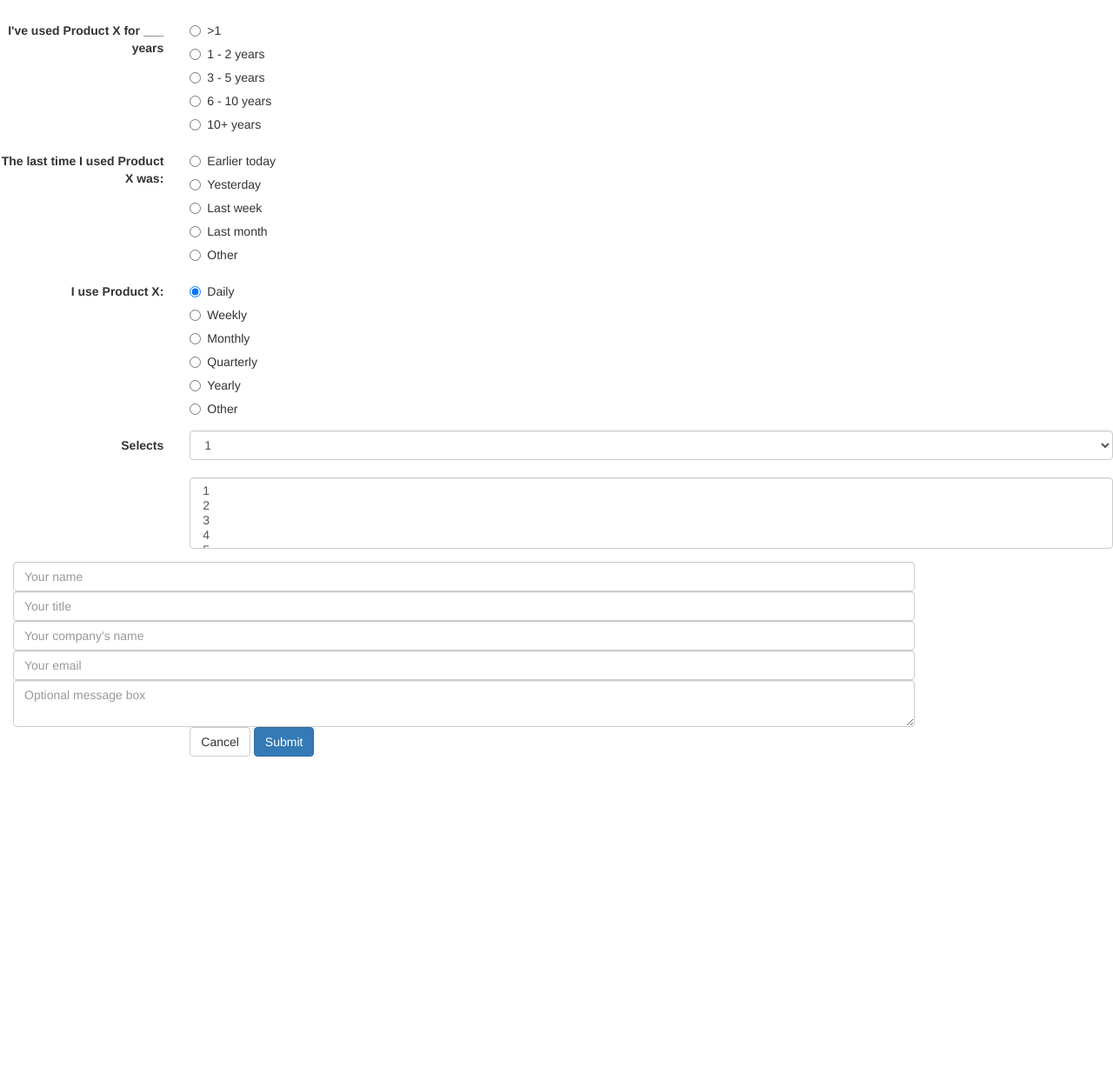
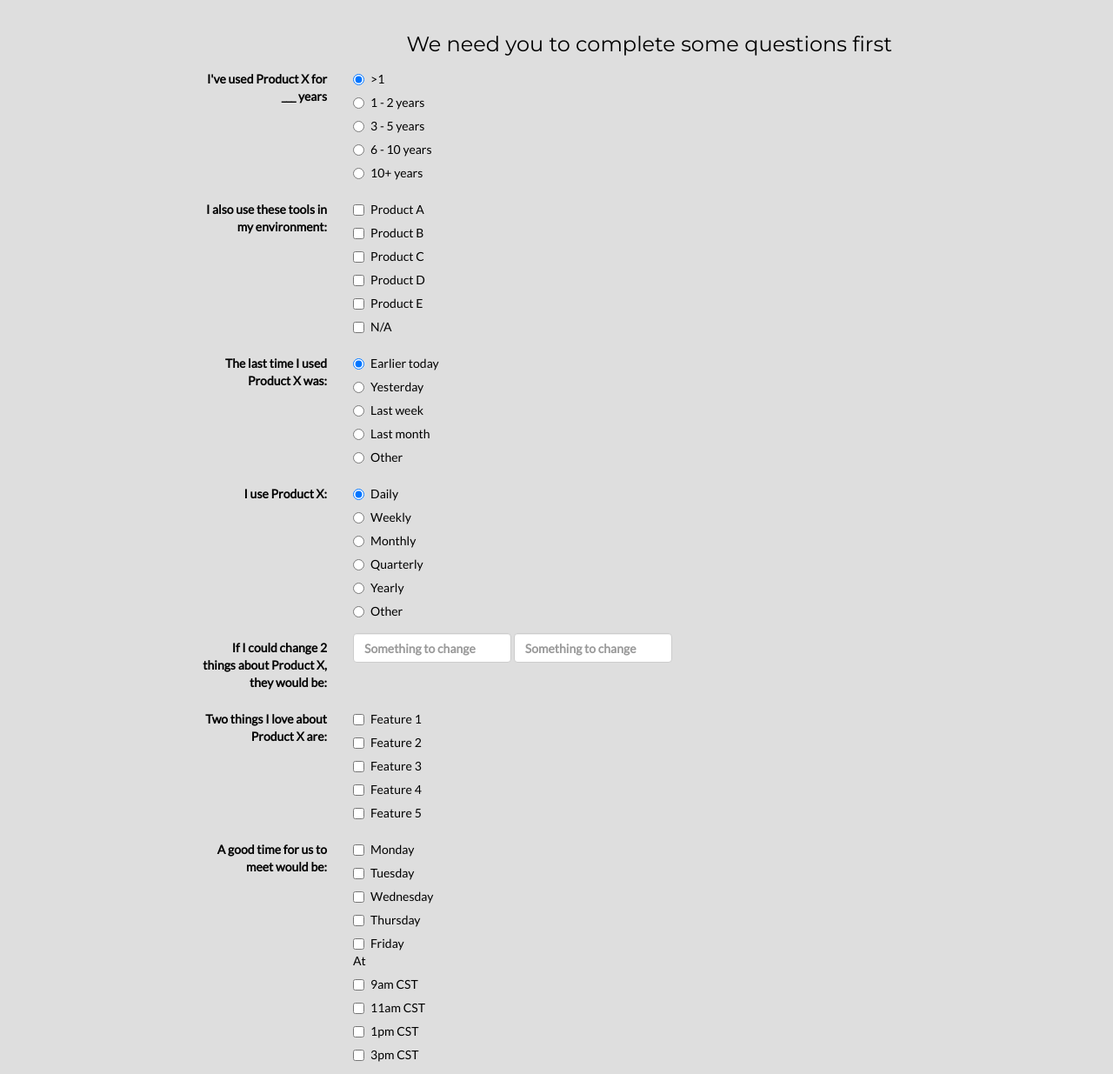
Before and after one commit to snlandis/finalProject, a plain HTML site: page apply.html in a window 1280 px wide. Shown: the part 54-1289 px from the top of the page at 87% size. Before the commit the page ends 939 px from the top, so only its background shows below. Drawn offline with nearby package versions, Linux system fonts and the light colour scheme.

Commit message:
large amount of work. mostly css

```diff
--- a/apply.html
+++ b/apply.html
@@ -3,15 +3,18 @@
   <head>
     <meta charset="utf-8">
     <title>Ripple</title>
-    <link rel="stylesheet" href="/css/main.css">
 
+    <link href="https://maxcdn.bootstrapcdn.com/font-awesome/4.7.0/css/font-awesome.min.css" rel="stylesheet" integrity="sha384-wvfXpqpZZVQGK6TAh5PVlGOfQNHSoD2xbE+QkPxCAFlNEevoEH3Sl0sibVcOQVnN" crossorigin="anonymous">
+    <link href="https://maxcdn.bootstrapcdn.com/bootswatch/3.3.7/lumen/bootstrap.min.css" rel="stylesheet" integrity="sha384-gv0oNvwnqzF6ULI9TVsSmnULNb3zasNysvWwfT/s4l8k5I+g6oFz9dye0wg3rQ2Q" crossorigin="anonymous">
     <meta name="viewport" content="width=device-width, initial-scale=1">
 
-    <link href="https://maxcdn.bootstrapcdn.com/font-awesome/4.7.0/css/font-awesome.min.css" rel="stylesheet" integrity="sha384-wvfXpqpZZVQGK6TAh5PVlGOfQNHSoD2xbE+QkPxCAFlNEevoEH3Sl0sibVcOQVnN" crossorigin="anonymous">
+    <link href="https://fonts.googleapis.com/css?family=Lato|Montserrat" rel="stylesheet">
 
-    <link href="https://maxcdn.bootstrapcdn.com/bootswatch/3.3.7/lumen/bootstrap.min.css" rel="stylesheet" integrity="sha384-gv0oNvwnqzF6ULI9TVsSmnULNb3zasNysvWwfT/s4l8k5I+g6oFz9dye0wg3rQ2Q" crossorigin="anonymous">
+    <link rel="stylesheet" href="./css/main.css">
 
   </head>
+
+
   <body>
     <header>
       <nav class="navbar navbar-default">
@@ -31,18 +34,6 @@
               <li class="active"><a href="index.html">Home <span class="sr-only">(current)</span></a></li>
               <li><a href="how.html">How it works</a></li>
               <li><a href="view.html">View the projects</a></li>
-              <li class="dropdown">
-                <a href="#" class="dropdown-toggle" data-toggle="dropdown" role="button" aria-expanded="false">Dropdown <span class="caret"></span></a>
-                <ul class="dropdown-menu" role="menu">
-                  <li><a href="#">Action</a></li>
-                  <li><a href="#">Another action</a></li>
-                  <li><a href="#">Something else here</a></li>
-                  <li class="divider"></li>
-                  <li><a href="#">Separated link</a></li>
-                  <li class="divider"></li>
-                  <li><a href="">One more separated link</a></li>
-                </ul>
-              </li>
             </ul>
             <ul class="nav navbar-nav navbar-right">
               <li><a href="https://www.youtube.com/watch?v=9rTzJIxBHKc" target="_blank">For our Dear Leader</a></li>
@@ -53,46 +44,81 @@
     </header>
 
 
-
+    <div class="col-lg-10 col-lg-offset-2">
+    <h3>We need you to complete some questions first</h3>
+  </div>
+  <div class="col-lg-10 col-lg-offset-2">
     <form class="form-horizontal">
+    <!-- <form class="form-horizontal" action="https://formspree.io/stephen.n.landis@gmail.com"
+      method="POST"> -->
       <fieldset>
-
-        <form method="POST" action="http://formspree.io/your@email.com">
-
-
-
-
         <div class="form-group">
           <label class="col-lg-2 control-label">I've used Product X for ___ years</label>
           <div class="col-lg-10">
             <div class="radio">
               <label>
-                <input type="radio" name="optionsRadios" id="optionsRadios1" value="option1" checked="">
+                <input type="radio" name="group1" id="optionsRadios1" value="option1" checked="">
                 >1
               </label>
             </div>
             <div class="radio">
               <label>
-                <input type="radio" name="optionsRadios" id="optionsRadios2" value="option2">
+                <input type="radio" name="group1" id="optionsRadios2" value="option2">
                 1 - 2 years
               </label>
             </div>
             <div class="radio">
               <label>
-                <input type="radio" name="optionsRadios" id="optionsRadios3" value="option3">
+                <input type="radio" name="group1" id="optionsRadios3" value="option3">
                 3 - 5 years
               </label>
             </div>
             <div class="radio">
               <label>
-                <input type="radio" name="optionsRadios" id="optionsRadios4" value="option4">
+                <input type="radio" name="group1" id="optionsRadios4" value="option4">
                 6 - 10 years
               </label>
             </div>
             <div class="radio">
               <label>
-                <input type="radio" name="optionsRadios" id="optionsRadios5" value="option5">
+                <input type="radio" name="group1" id="optionsRadios5" value="option5">
                 10+ years
+              </label>
+            </div>
+          </div>
+        </div>
+
+        <div class="form-group">
+          <label class="col-lg-2 control-label">I also use these tools in my environment:</label>
+        <div class="col-lg-10">
+        <div class="checkbox">
+          <label>
+            <input type="checkbox" name="tools" value="">Product A<br>
+          </label>
+        </div>
+        <div class="checkbox">
+          <label>
+            <input type="checkbox" name="tools" value="">Product B<br>
+          </label>
+          </div>
+          <div class="checkbox">
+          <label>
+            <input type="checkbox" name="tools" value="">Product C<br>
+          </label>
+          </div>
+          <div class="checkbox">
+          <label>
+            <input type="checkbox" name="tools" value="">Product D<br>
+          </label>
+          </div>
+          <div class="checkbox">
+          <label>
+            <input type="checkbox" name="tools" value="">Product E<br>
+          </label>
+          </div>
+          <div class="checkbox">
+          <label>
+            <input type="checkbox" name="tools" value="">N/A<br>
           </label>
           </div>
         </div>
@@ -103,31 +129,31 @@
         <div class="col-lg-10">
           <div class="radio">
             <label>
-                <input type="radio" name="optionsRadios" id="optionsRadios1" value="option1" checked="">
+              <input type="radio" name="group2" id="optionsRadios1" value="option1" checked="">
               Earlier today
             </label>
           </div>
           <div class="radio">
             <label>
-                <input type="radio" name="optionsRadios" id="optionsRadios2" value="option2">
+              <input type="radio" name="group2" id="optionsRadios2" value="option2">
               Yesterday
             </label>
           </div>
           <div class="radio">
             <label>
-                <input type="radio" name="optionsRadios" id="optionsRadios3" value="option3">
+              <input type="radio" name="group2" id="optionsRadios3" value="option3">
               Last week
             </label>
           </div>
           <div class="radio">
             <label>
-                <input type="radio" name="optionsRadios" id="optionsRadios4" value="option4">
+              <input type="radio" name="group2" id="optionsRadios4" value="option4">
               Last month
             </label>
           </div>
           <div class="radio">
             <label>
-                <input type="radio" name="optionsRadios" id="optionsRadios5" value="option5">
+              <input type="radio" name="group2" id="optionsRadios5" value="option5">
               Other
             </label>
           </div>
@@ -139,69 +165,139 @@
         <div class="col-lg-10">
           <div class="radio">
             <label>
-                <input type="radio" name="optionsRadios" id="optionsRadios1" value="option1" checked="">
+              <input type="radio" name="group3" id="optionsRadios1" value="option1" checked="">
               Daily
             </label>
           </div>
           <div class="radio">
             <label>
-                <input type="radio" name="optionsRadios" id="optionsRadios2" value="option2">
+              <input type="radio" name="group3" id="optionsRadios2" value="option2">
               Weekly
             </label>
           </div>
           <div class="radio">
             <label>
-                <input type="radio" name="optionsRadios" id="optionsRadios3" value="option3">
+              <input type="radio" name="group3" id="optionsRadios3" value="option3">
               Monthly
             </label>
           </div>
           <div class="radio">
             <label>
-                <input type="radio" name="optionsRadios" id="optionsRadios4" value="option4">
+              <input type="radio" name="group3" id="optionsRadios4" value="option4">
               Quarterly
             </label>
           </div>
           <div class="radio">
             <label>
-                <input type="radio" name="optionsRadios" id="optionsRadios5" value="option5">
+              <input type="radio" name="group3" id="optionsRadios5" value="option5">
               Yearly
             </label>
           </div>
           <div class="radio">
             <label>
-                <input type="radio" name="optionsRadios" id="optionsRadios6" value="option6">
+              <input type="radio" name="group3" id="optionsRadios6" value="option6">
               Other
             </label>
           </div>
         </div>
       </div>
 
-
-
-
-
-
       <div class="form-group">
-          <label for="select" class="col-lg-2 control-label">Selects</label>
+        <label class="col-lg-2 control-label">If I could change 2 things about Product X, they would be:</label>
         <div class="col-lg-10">
-            <select class="form-control" id="select">
-              <option>1</option>
-              <option>2</option>
-              <option>3</option>
-              <option>4</option>
-              <option>5</option>
-            </select>
-            <br>
-            <select multiple="" class="form-control">
-              <option>1</option>
-              <option>2</option>
-              <option>3</option>
-              <option>4</option>
-              <option>5</option>
-            </select>
+          <div class="text">
+            <label>
+              <input type="text" name="change" class="form-control" placeholder="Something to change">
+            </label>
+            <label>
+              <input type="text" name="change" class="form-control" placeholder="Something to change">
+            </label>
+          </div>
         </div>
       </div>
 
+      <div class="form-group">
+        <label class="col-lg-2 control-label">Two things I love about Product X are:</label>
+      <div class="col-lg-10">
+      <div class="checkbox">
+        <label>
+          <input type="checkbox" name="features" value="">Feature 1<br>
+        </label>
+      </div>
+      <div class="checkbox">
+        <label>
+          <input type="checkbox" name="features" value="">Feature 2<br>
+        </label>
+        </div>
+        <div class="checkbox">
+        <label>
+          <input type="checkbox" name="features" value="">Feature 3<br>
+        </label>
+        </div>
+        <div class="checkbox">
+        <label>
+          <input type="checkbox" name="features" value="">Feature 4<br>
+        </label>
+        </div>
+        <div class="checkbox">
+        <label>
+          <input type="checkbox" name="features" value="">Feature 5<br>
+        </label>
+        </div>
+      </div>
+    </div>
+
+      <div class="form-group">
+        <label class="col-lg-2 control-label">A good time for us to meet would be:</label>
+      <div class="col-lg-10">
+      <div class="checkbox">
+        <label>
+          <input type="checkbox" name="tools" value="">Monday<br>
+        </label>
+      </div>
+      <div class="checkbox">
+        <label>
+          <input type="checkbox" name="tools" value="">Tuesday<br>
+        </label>
+        </div>
+        <div class="checkbox">
+        <label>
+          <input type="checkbox" name="tools" value="">Wednesday<br>
+        </label>
+        </div>
+        <div class="checkbox">
+        <label>
+          <input type="checkbox" name="tools" value="">Thursday<br>
+        </label>
+        </div>
+        <div class="checkbox">
+        <label>
+          <input type="checkbox" name="tools" value="">Friday<br>
+        </label>
+        </div>
+        At
+        <div class="checkbox">
+        <label>
+          <input type="checkbox" name="tools" value="">9am CST<br>
+        </label>
+        </div>
+        <div class="checkbox">
+        <label>
+          <input type="checkbox" name="tools" value="">11am CST<br>
+        </label>
+        </div>
+        <div class="checkbox">
+        <label>
+          <input type="checkbox" name="tools" value="">1pm CST<br>
+        </label>
+        </div>
+        <div class="checkbox">
+        <label>
+          <input type="checkbox" name="tools" value="">3pm CST<br>
+        </label>
+        </div>
+      </div>
+    </div>
 
     <div class="col-lg-10">
       <input type="text" name="name" class="form-control" placeholder="Your name">
@@ -216,17 +312,13 @@
       <div class="form-group">
         <div class="col-lg-10 col-lg-offset-2">
           <button type="reset" class="btn btn-default">Cancel</button>
-              <button type="submit" class="btn btn-primary">Submit</button>
+          <a href="confirmed.html" class="btn btn-primary">Send</a>
           <!-- <a href="#" type="submit" class="btn btn-primary btn-xs">Send</a> -->
         </div>
       </div>
-
-
-
-      </form>
       </fieldset>
     </form>
-
+  </div>
 
 
     <footer>
--- a/css/main.css
+++ b/css/main.css
@@ -0,0 +1,30 @@
+h1, h2, h3, h4, h5, h6 {
+  font-family: 'Montserrat', sans-serif;
+}
+h3, h4 {
+  text-align: center;
+}
+body, p {
+  background-color: #DEDEDE;
+  font-family: 'Lato', sans-serif;
+  color: black;
+}
+.navbar-default {
+    background-color: #DEDEDE;
+    border-color: #e7e7e7;
+}
+.btn-primary {
+    color: #ffffff;
+    background-color: #5C478D;
+    border-color: #947289;
+}
+.btn-default {
+    color: #555555;
+    background-color: #A1A0A4;
+    border-color: #555555;
+}
+.btn-block {
+  color: #ffffff;
+  background-color: #5C478D;
+  border-color: #947289;
+}
```
Also changed, not shown: confirmed.html (+9 -18 lines), how.html (+16 -19 lines), index.html (+8 -17 lines), view.html (+10 -19 lines), 1 other file. Lines whose indentation alone changed are shown as unchanged.
